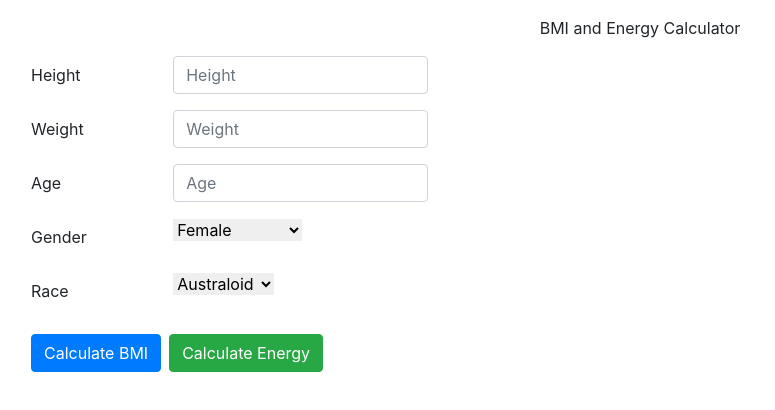
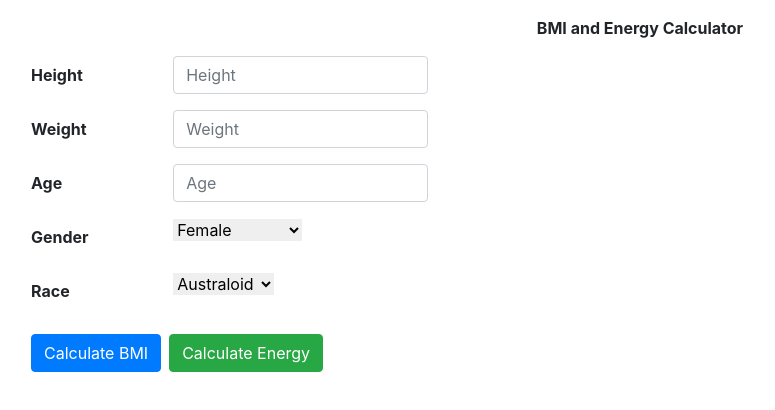
Before and after one commit to CanonMinds/gh-Estes-Project, a React (Create React App) app: page / in a window 1280 px wide. Shown: the top 410 px of the page, without its empty margins (0-775 px from the left). Built offline with nearby package versions, Linux system fonts and the light colour scheme.

Commit message:
Updated Form

```diff
--- a/src/App.css
+++ b/src/App.css
@@ -58,3 +58,7 @@
 select {
   border:none;
 }
+
+Form Label{
+  font-weight: bold;
+}
--- a/src/App.js
+++ b/src/App.js
@@ -9,7 +9,7 @@ function App() {
     <div className="mb-5">
       <header className="">
         <div className="topnav my-3 mx-3">
-          <a className="title">BMI and Energy Calculator</a>
+          <a className="title"><strong>BMI and Energy Calculator</strong></a>
         </div>
       </header>
       <div className="mx-3 col-sm-6 col-md-6 col-lg-8">
```
